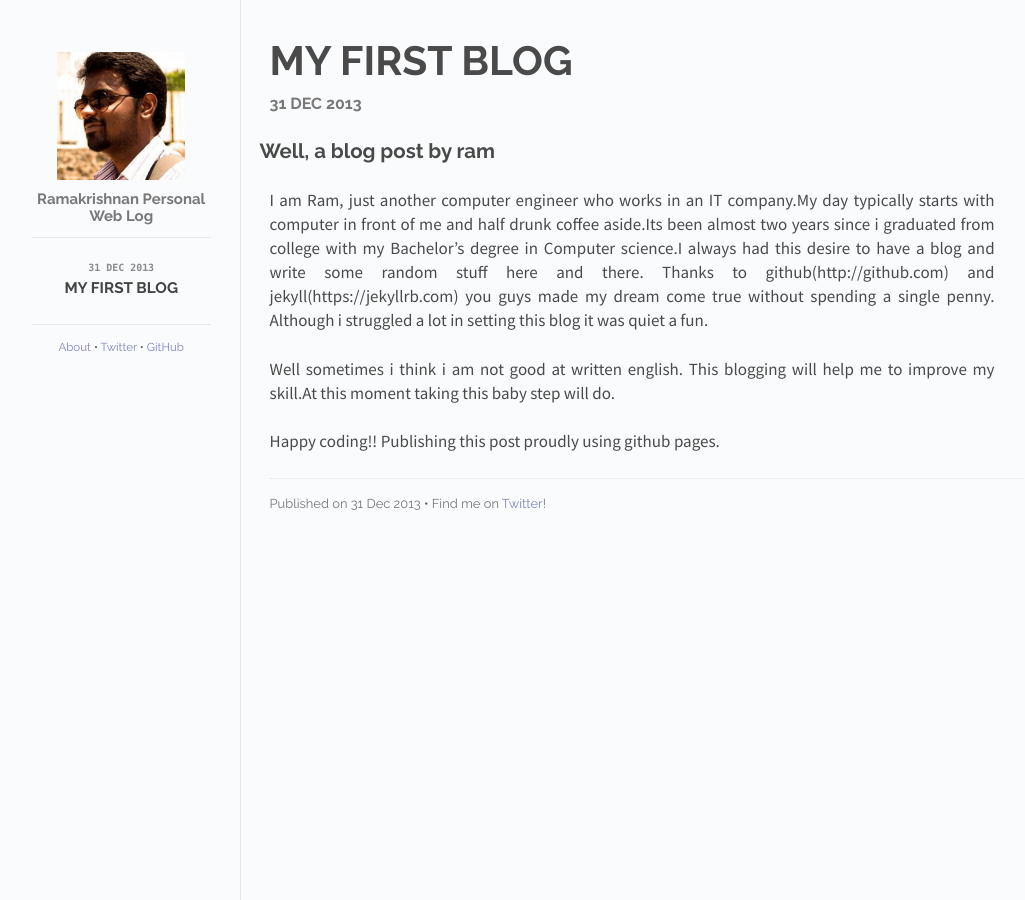
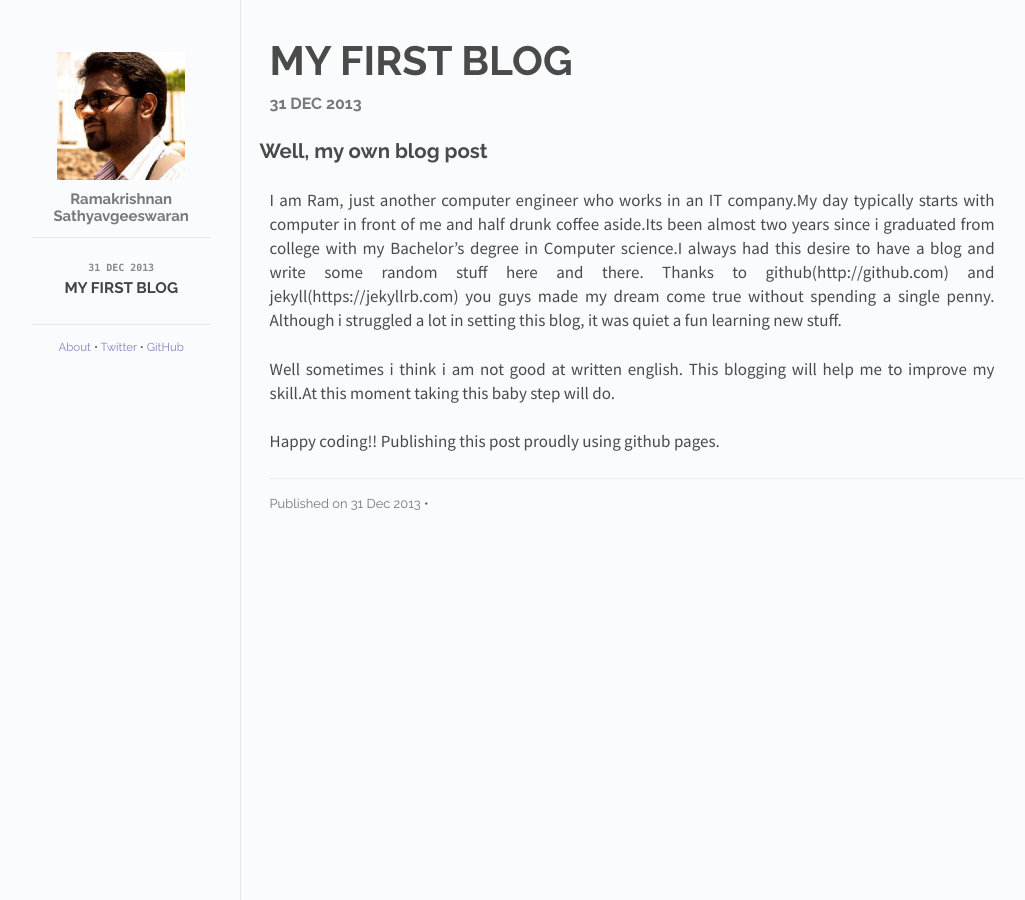
Before and after one commit to ramkrishs/ramkrishs.github.io, a Jekyll site: the page built from _posts/2013-12-31-my-first-post.md, in a window 1280 px wide. Shown: the whole page, without its empty margins (118-1143 px from the left). Built offline with Jekyll 4.4.1, drawn with Linux system fonts in a browser that asks for light colours; Markdown is read by kramdown in place of the engine named in the settings.

Commit message:
making changes

```diff
--- /dev/null
+++ b/CNAME
@@ -0,0 +1 @@
+blog.ramakrishnan.me
--- a/_includes/post.html
+++ b/_includes/post.html
@@ -16,7 +16,7 @@
   <div class="colophon">
     <p>
       <span id="pub-date">Published on {{ page.date | date_to_string }}</span> <span class="separator">&bull;</span>
-      <span id="social">Find me on <a href="">Twitter</a>!</span>
+
     </p>
   </div>
 </div>
--- a/_layouts/default.html
+++ b/_layouts/default.html
@@ -24,7 +24,7 @@
       <div class="sidebar" id="sidebar">
         <div class="header">
           <h1 class="title"><a href="/"><img id="logo" src="/images/logo.png"></a></h1>
-          <span class="tagline">Ramakrishnan Personal Web Log</span>
+          <span class="tagline">Ramakrishnan Sathyavgeeswaran</span>
         </div>
         <div class="posts">
           <ul class="posts-list">
--- a/_posts/2013-12-31-my-first-post.md
+++ b/_posts/2013-12-31-my-first-post.md
@@ -2,12 +2,12 @@
 layout: post
 title: My First Blog
 date:   2013-12-31 12:00:00
-categories: posts
+categories: blog
 ---
 
-## Well, a blog post by ram
+## Well, my own blog post
 
-I am Ram, just another computer engineer who works in an IT company.My day typically starts with computer in front of me and half drunk coffee aside.Its been almost two years since i graduated from college with my Bachelor's degree in Computer science.I always had this desire to have a blog and write some random stuff here and there. Thanks to github(http://github.com) and jekyll(https://jekyllrb.com) you guys made my dream come true without spending a single penny. Although i struggled a lot in setting this blog it was quiet a fun.
+I am Ram, just another computer engineer who works in an IT company.My day typically starts with computer in front of me and half drunk coffee aside.Its been almost two years since i graduated from college with my Bachelor's degree in Computer science.I always had this desire to have a blog and write some random stuff here and there. Thanks to github(http://github.com) and jekyll(https://jekyllrb.com) you guys made my dream come true without spending a single penny. Although i struggled a lot in setting this blog, it was quiet a fun learning new stuff.
 
 Well sometimes i think i am not good at written english. This blogging will help me to improve my skill.At this moment taking this baby step will do.
 
```
Also changed, not shown: README.md, 1 other file.
